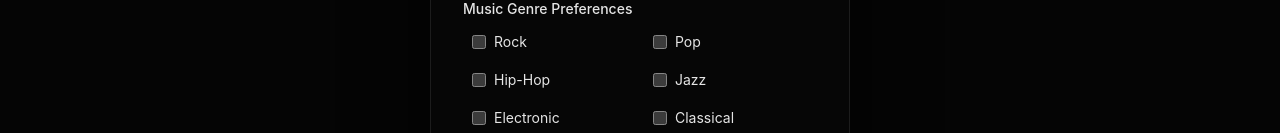
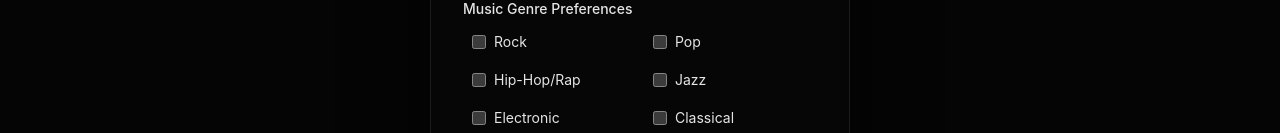
Before and after one commit to anushaladha04/soundscape, a React (Vite) app in the folder client/: page /signup in a window 1280 px wide. Shown: the part 667-800 px from the top of the page. Built offline with nearby package versions, Linux system fonts and the light colour scheme.

Commit message:
polish auth flows and music genre preferences ui

```diff
--- a/client/src/pages/AccountSettings.jsx
+++ b/client/src/pages/AccountSettings.jsx
@@ -3,7 +3,7 @@
 const allGenres = [
   'Rock',
   'Pop',
-  'Hip-Hop',
+  'Hip-Hop/Rap',
   'Jazz',
   'Electronic',
   'Classical',
--- a/client/src/pages/Bookmarks.jsx
+++ b/client/src/pages/Bookmarks.jsx
@@ -1,7 +1,7 @@
 const Bookmarks = () => {
   return (
     <section className="mt-10 space-y-4">
-      <h1 className="text-2xl font-semibold">My Bookmarks</h1>
+      <h1 className="text-3xl font-semibold">My Bookmarks</h1>
       <p className="text-sm text-neutral-400">
         Saved events will appear here in a future update.
       </p>
--- a/client/src/pages/auth/PreferencesOnboarding.jsx
+++ b/client/src/pages/auth/PreferencesOnboarding.jsx
@@ -4,7 +4,7 @@
 const allGenres = [
   'Rock',
   'Pop',
-  'Hip-Hop',
+  'Hip-Hop/Rap',
   'Jazz',
   'Electronic',
   'Classical',
--- a/client/src/pages/auth/ResetPassword.jsx
+++ b/client/src/pages/auth/ResetPassword.jsx
@@ -58,7 +58,7 @@
           <div className="mx-auto flex h-12 w-12 items-center justify-center rounded-2xl bg-[#111111] text-3xl mb-4">
             ♪
           </div>
-          <h1 className="text-3xl font-semibold">Reset password</h1>
+          <h1 className="text-3xl font-semibold">Reset Password</h1>
           <p className="text-sm text-neutral-400">
             Choose a new password for your Soundscape account.
           </p>
--- a/client/src/pages/auth/Signup.jsx
+++ b/client/src/pages/auth/Signup.jsx
@@ -138,7 +138,7 @@
   const allGenres = [
     'Rock',
     'Pop',
-    'Hip-Hop',
+    'Hip-Hop/Rap',
     'Jazz',
     'Electronic',
     'Classical',
```
